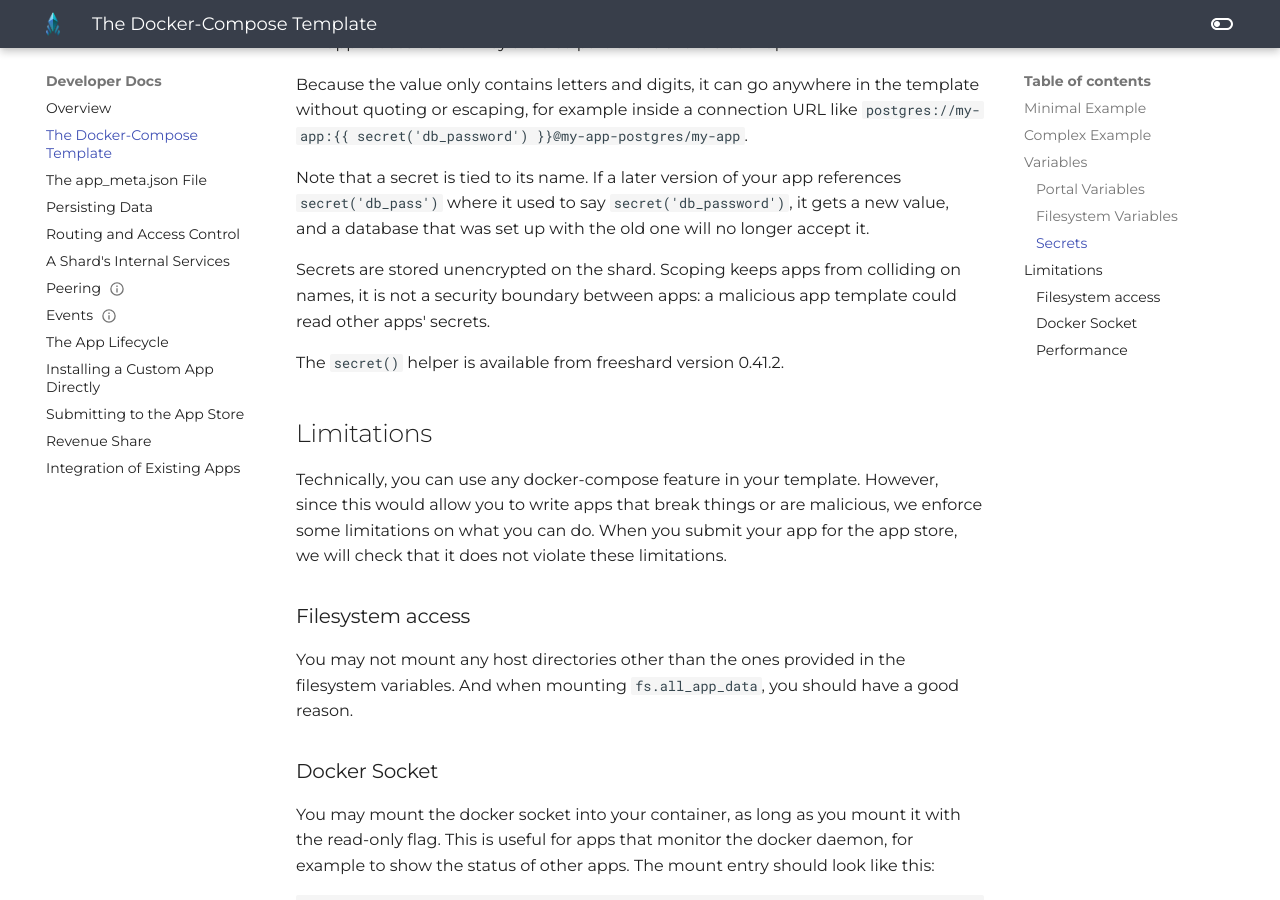
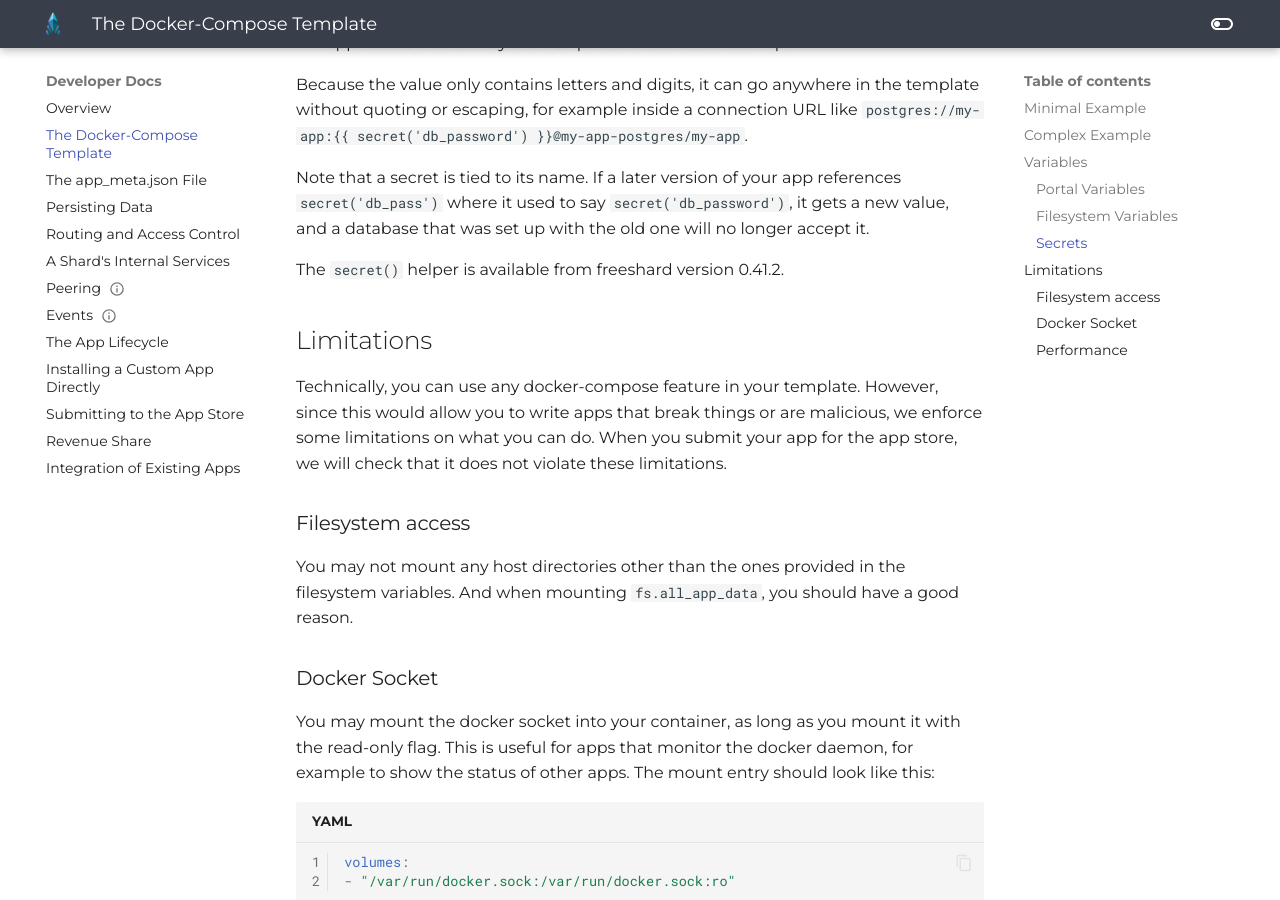
Before and after one commit to FreeshardBase/documentation, an MkDocs documentation site: the page built from docs/developer_docs/docker_compose_template.md, in a window 1280 px wide and 900 px high, scrolled down 3393 px. Built offline with MkDocs 1.6.1 and Material for MkDocs 9.7.7, drawn with Linux system fonts in a browser that asks for light colours.

Commit message:
developer_docs: drop secrets security caveat, regenerate digest
The note that app-scoping is not a boundary against a hostile template
is a shard_core design gap, not something app developers act on; it is
tracked as an issue in FreeshardBase/freeshard instead.

digest.md gets the secret() helper and the password-protected redis
example. No other docs changed since its last generation, so this
brings it fully current.

Co-Authored-By: Claude Opus 5.5 <noreply@anthropic.com>

```diff
--- a/docs/developer_docs/docker_compose_template.md
+++ b/docs/developer_docs/docker_compose_template.md
@@ -147,10 +147,6 @@ Note that a secret is tied to its name.
 If a later version of your app references `secret('db_pass')` where it used to say `secret('db_password')`,
 it gets a new value, and a database that was set up with the old one will no longer accept it.
 
-Secrets are stored unencrypted on the shard.
-Scoping keeps apps from colliding on names, it is not a security boundary between apps:
-a malicious app template could read other apps' secrets.
-
 The `secret()` helper is available from freeshard version 0.41.2.
 
 ## Limitations
```
Also changed, not shown: digest.md (+24 -3 lines).
